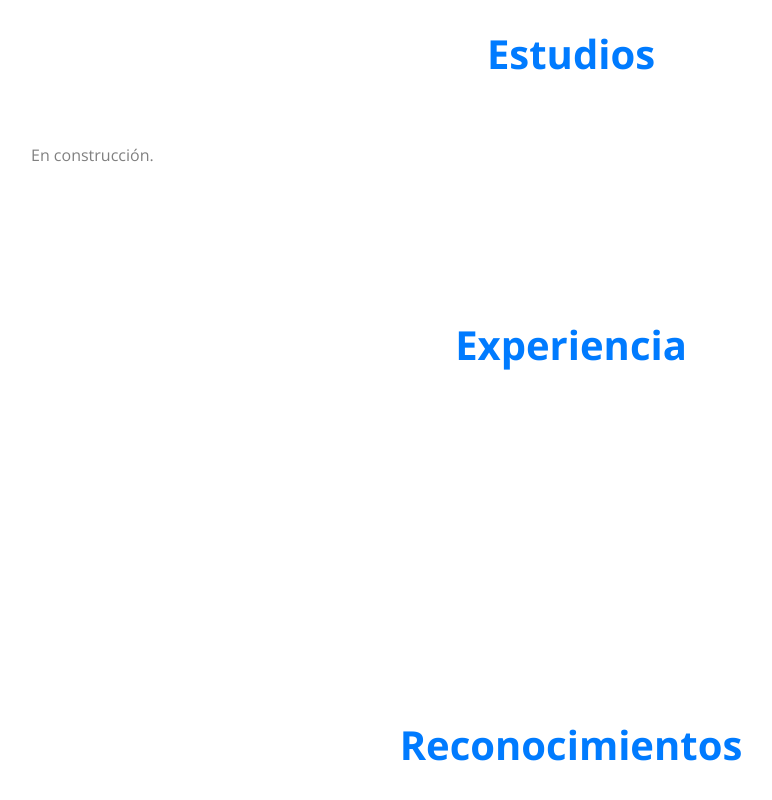
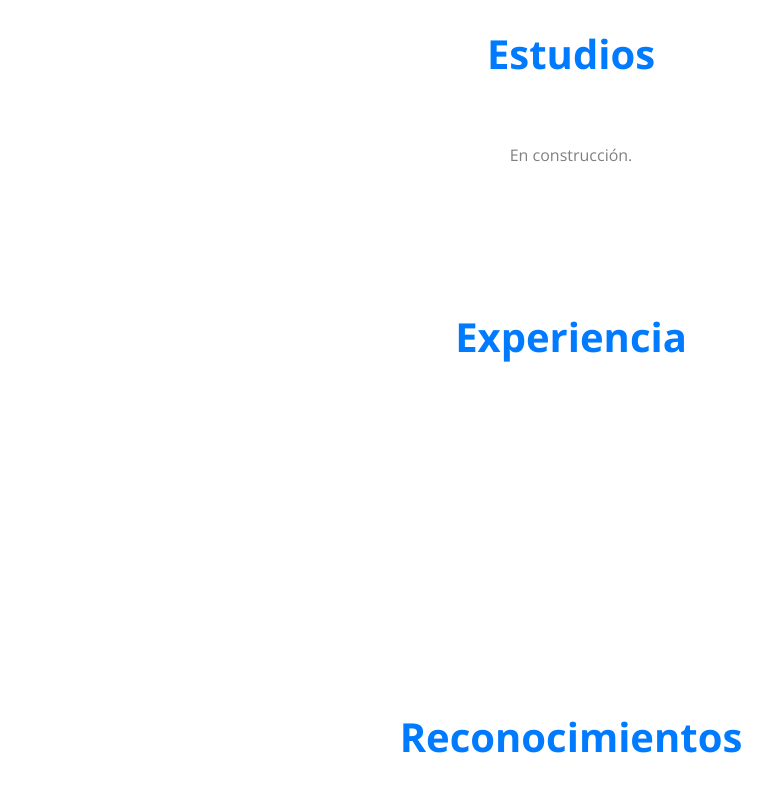
Before and after one commit to AndFuentez1/AndFuentes.github.io, a plain HTML site: page index.html in a window 1280 px wide. Shown: the part 1639-2439 px from the top of the page, without its empty margins (69-841 px from the left). Drawn offline with nearby package versions, Linux system fonts and the light colour scheme; files whose address does not match are found by name.

Commit message:
Update index.html

```diff
--- a/index.html
+++ b/index.html
@@ -145,10 +145,7 @@
           </div>
         </div>
         <div class="col-12 text-center" data-aos="fade-up" data-aos-delay="100">
-            <div class="mb-4 text-justify">
-              <p> En construcción.</p>
-
-            </div>
+          <p> En construcción.</p>
         <div class="row">
           <div class="col-lg-6 mb-5" data-aos="fade-up" data-aos-delay="">
           </div>
```
